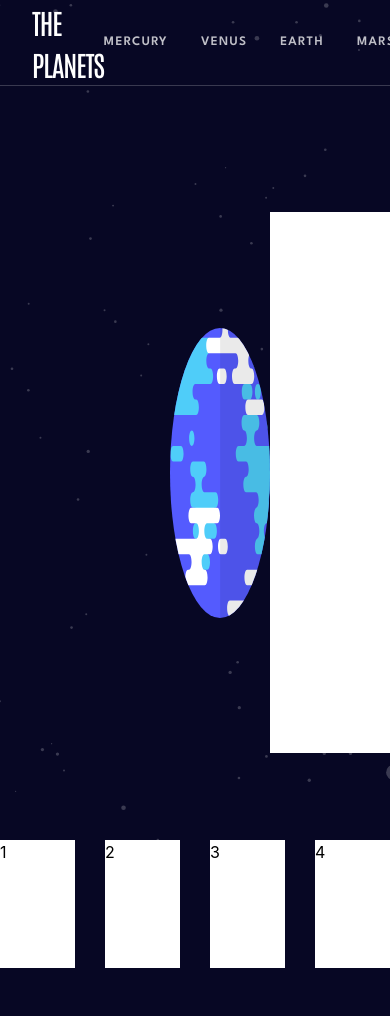
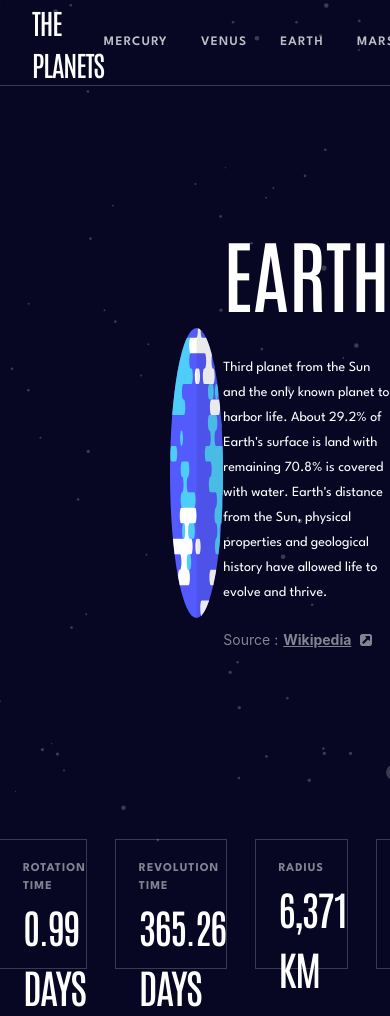
Before and after one commit to VillageR88/next-planets-fact-site, a Next.js app: page /earth in a window 390 px wide. Shown: the top 1016 px of the page. Before the commit the page ends 968 px from the top, so only its background shows below. Built offline with nearby package versions, Linux system fonts and the light colour scheme.

Commit message:
improved layout mobile
Signed-off-by: VillageR88 <villager88pl@gmail.com>

```diff
--- /dev/null
+++ b/app/[planet]/page.tsx
@@ -0,0 +1,55 @@
+import ImagePlanet from '@/app/components/ImagePlanet';
+import Image from 'next/image';
+import iconSource from '@/public/assets/icon-source.svg';
+import dataJson from '@/public/assets/data.json';
+import Link from 'next/link';
+
+export default function Planet({ params }: { params: { planet: string } }) {
+  const titleSource = 'Source :';
+  const titleWikipedia = 'Wikipedia';
+  const titleRotation = 'ROTATION TIME';
+  const titleRevolution = 'REVOLUTION TIME';
+  const titleRadius = 'RADIUS';
+  const titleTemperature = 'AVERAGE TEMP.';
+  const data = dataJson.find((item) => item.name.toLowerCase() === params.planet);
+  if (!data) return;
+  return (
+    <>
+      <div className="mx-auto flex max-w-[1110px] justify-between pl-[170px]">
+        <div className="relative mt-[242px] size-[290px]">
+          <ImagePlanet src={data.images.planet.slice(1)} alt={`Image of ${data.name}`} />
+        </div>
+        <div className="mt-[126px] h-[541px] w-[350px]">
+          <h1>{data.name.toUpperCase()}</h1>
+          <p className="mt-[23px]">{data.overview.content}</p>
+          <div className="mt-[24px] flex items-center gap-[5px] text-[14px] text-white/50">
+            <span>{titleSource}</span>
+            <Link className="flex items-center gap-[9px] font-bold underline" href={data.overview.source}>
+              {titleWikipedia}
+              <Image className="size-fit" src={iconSource as string} alt="Icon source" />
+            </Link>
+          </div>
+        </div>
+      </div>
+      <ul className="mx-auto mt-[87px] flex w-full max-w-[1110px] justify-between gap-[30px]">
+        {[
+          { title: titleRotation, description: data.rotation },
+          {
+            title: titleRevolution,
+            description: data.revolution,
+          },
+          { title: titleRadius, description: data.radius },
+          {
+            title: titleTemperature,
+            description: data.temperature,
+          },
+        ].map((item, index) => (
+          <li className="h-[128px] w-[255px] pl-[23px] pt-[20px] outline outline-1 outline-white/20" key={index}>
+            <h3 className="text-white/50">{item.title}</h3>
+            <h2 className="text-white">{item.description.toUpperCase()}</h2>
+          </li>
+        ))}
+      </ul>
+    </>
+  );
+}
--- a/app/[slug]/page.tsx
+++ /dev/null
@@ -1,24 +0,0 @@
-import ImagePlanet from '@/app/components/ImagePlanet';
-import dataJson from '@/public/assets/data.json';
-
-export default function Planet({ params }: { params: { slug: string } }) {
-  const data = dataJson.find((item) => item.name.toLowerCase() === params.slug);
-  if (!data) return;
-  return (
-    <>
-      <div className="mx-auto flex max-w-[1110px] justify-between pl-[170px]">
-        <div className="relative mt-[242px] size-[290px]">
-          <ImagePlanet src={data.images.planet.slice(1)} alt={`Image of ${data.name}`} />
-        </div>
-        <div className="mt-[126px] h-[541px] w-[350px] bg-white"></div>
-      </div>
-      <ul className="mx-auto mt-[87px] flex w-full max-w-[1110px] justify-between gap-[30px]">
-        {[1, 2, 3, 4].map((item) => (
-          <li className="h-[128px] w-[255px] bg-white" key={item}>
-            {item}
-          </li>
-        ))}
-      </ul>
-    </>
-  );
-}
--- a/app/components/ImagePlanet.tsx
+++ b/app/components/ImagePlanet.tsx
@@ -1,5 +1,5 @@
 import Image from 'next/image';
 
 export default function ImagePlanet({ src, alt }: { src: string; alt: string }) {
-  return <Image fill src={src} className="size-full" alt={alt} />;
+  return <Image priority fill src={src} className="size-full" alt={alt} />;
 }
--- a/app/globals.css
+++ b/app/globals.css
@@ -2,6 +2,20 @@
 @tailwind components;
 @tailwind utilities;
 
+h1 {
+  @apply font-antonio text-[80px] font-medium text-white;
+}
+
+h2 {
+  @apply font-antonio text-[40px] tracking-[-1.5px] font-medium text-white;
+}
+h3 {
+  @apply font-leagueSpartan text-[12px] font-bold tracking-[1px] text-white;
+}
 h4 {
-  @apply font-leagueSpartan text-white text-[13px] font-semibold leading-[25px] tracking-[1.3px]
+  @apply font-leagueSpartan text-[13px] font-semibold leading-[25px] tracking-[1.3px] text-white;
 }
+
+p {
+  @apply font-leagueSpartan text-[14px] font-normal leading-[25px] text-white;
+}
```
